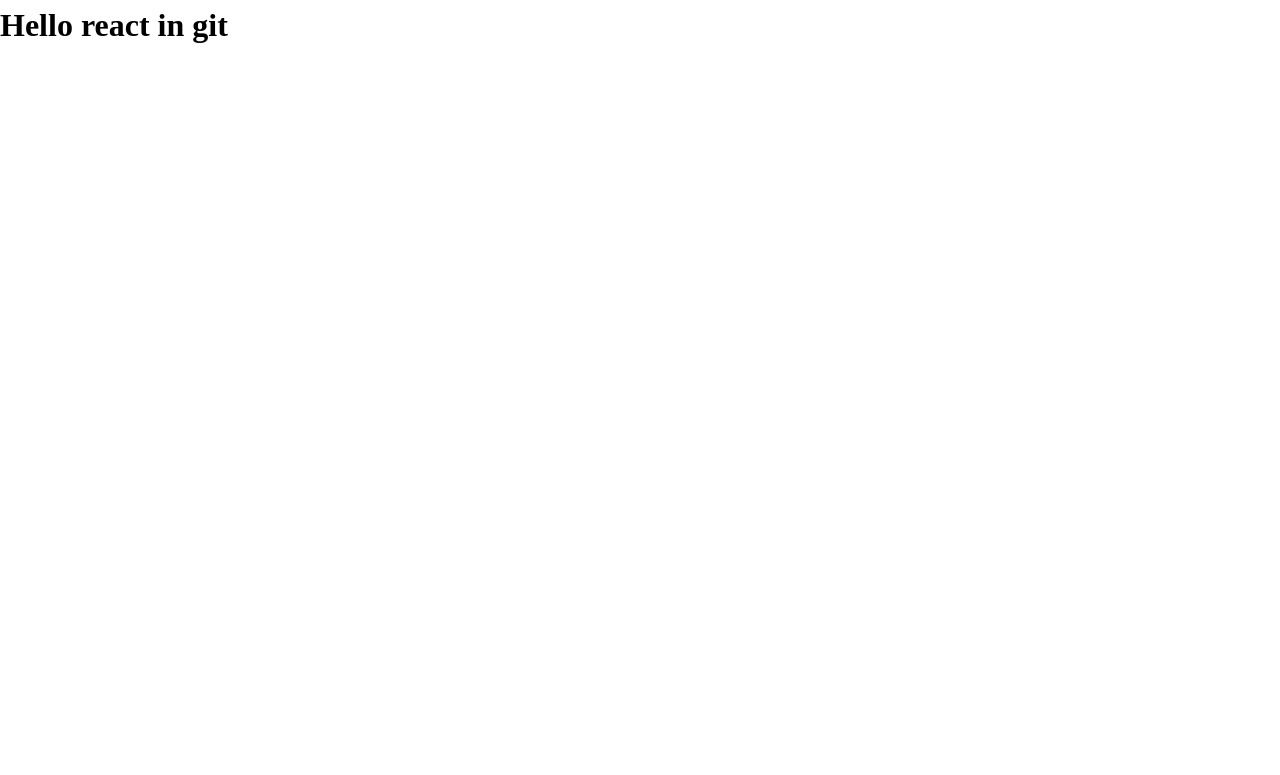
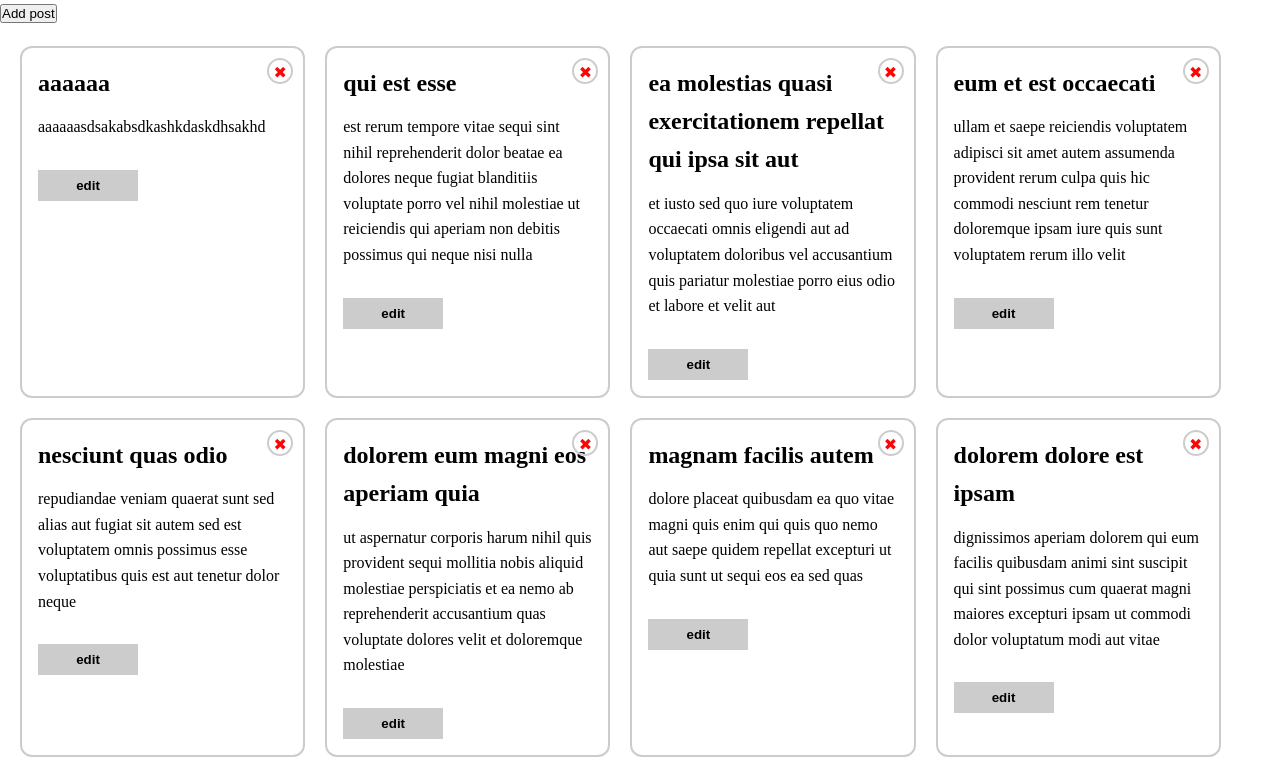
Before and after one commit to BrownEdgar/smart-juniors, a React (Vite) app: page / in a window 1280 px wide. Shown: the top 775 px of the page. Built offline with nearby package versions, Linux system fonts and the light colour scheme; data requests are answered from the project's data file; a web font is replaced by a local one.

Commit message:
json-server

```diff
--- /dev/null
+++ b/db.json
@@ -0,0 +1,118 @@
+{
+  "posts": [
+    {
+      "userId": 5,
+      "id": 1,
+      "title": "aaaaaa",
+      "body": "aaaaaasdsakabsdkashkdaskdhsakhd"
+    },
+    {
+      "userId": 1,
+      "id": 2,
+      "title": "qui est esse",
+      "body": "est rerum tempore vitae\nsequi sint nihil reprehenderit dolor beatae ea dolores neque\nfugiat blanditiis voluptate porro vel nihil molestiae ut reiciendis\nqui aperiam non debitis possimus qui neque nisi nulla"
+    },
+    {
+      "userId": 1,
+      "id": 3,
+      "title": "ea molestias quasi exercitationem repellat qui ipsa sit aut",
+      "body": "et iusto sed quo iure\nvoluptatem occaecati omnis eligendi aut ad\nvoluptatem doloribus vel accusantium quis pariatur\nmolestiae porro eius odio et labore et velit aut"
+    },
+    {
+      "userId": 1,
+      "id": 4,
+      "title": "eum et est occaecati",
+      "body": "ullam et saepe reiciendis voluptatem adipisci\nsit amet autem assumenda provident rerum culpa\nquis hic commodi nesciunt rem tenetur doloremque ipsam iure\nquis sunt voluptatem rerum illo velit"
+    },
+    {
+      "userId": 1,
+      "id": 5,
+      "title": "nesciunt quas odio",
+      "body": "repudiandae veniam quaerat sunt sed\nalias aut fugiat sit autem sed est\nvoluptatem omnis possimus esse voluptatibus quis\nest aut tenetur dolor neque"
+    },
+    {
+      "userId": 1,
+      "id": 6,
+      "title": "dolorem eum magni eos aperiam quia",
+      "body": "ut aspernatur corporis harum nihil quis provident sequi\nmollitia nobis aliquid molestiae\nperspiciatis et ea nemo ab reprehenderit accusantium quas\nvoluptate dolores velit et doloremque molestiae"
+    },
+    {
+      "userId": 1,
+      "id": 7,
+      "title": "magnam facilis autem",
+      "body": "dolore placeat quibusdam ea quo vitae\nmagni quis enim qui quis quo nemo aut saepe\nquidem repellat excepturi ut quia\nsunt ut sequi eos ea sed quas"
+    },
+    {
+      "userId": 1,
+      "id": 8,
+      "title": "dolorem dolore est ipsam",
+      "body": "dignissimos aperiam dolorem qui eum\nfacilis quibusdam animi sint suscipit qui sint possimus cum\nquaerat magni maiores excepturi\nipsam ut commodi dolor voluptatum modi aut vitae"
+    },
+    {
+      "userId": 1,
+      "id": 9,
+      "title": "nesciunt iure omnis dolorem tempora et accusantium",
+      "body": "consectetur animi nesciunt iure dolore\nenim quia ad\nveniam autem ut quam aut nobis\net est aut quod aut provident voluptas autem voluptas"
+    },
+    {
+      "userId": 1,
+      "id": 10,
+      "title": "optio molestias id quia eum",
+      "body": "quo et expedita modi cum officia vel magni\ndoloribus qui repudiandae\nvero nisi sit\nquos veniam quod sed accusamus veritatis error"
+    },
+    {
+      "userId": 2,
+      "id": 11,
+      "title": "et ea vero quia laudantium autem",
+      "body": "delectus reiciendis molestiae occaecati non minima eveniet qui voluptatibus\naccusamus in eum beatae sit\nvel qui neque voluptates ut commodi qui incidunt\nut animi commodi"
+    },
+    {
+      "userId": 2,
+      "id": 12,
+      "title": "in quibusdam tempore odit est dolorem",
+      "body": "itaque id aut magnam\npraesentium quia et ea odit et ea voluptas et\nsapiente quia nihil amet occaecati quia id voluptatem\nincidunt ea est distinctio odio"
+    },
+    {
+      "userId": 2,
+      "id": 13,
+      "title": "dolorum ut in voluptas mollitia et saepe quo animi",
+      "body": "aut dicta possimus sint mollitia voluptas commodi quo doloremque\niste corrupti reiciendis voluptatem eius rerum\nsit cumque quod eligendi laborum minima\nperferendis recusandae assumenda consectetur porro architecto ipsum ipsam"
+    },
+    {
+      "userId": 2,
+      "id": 15,
+      "title": "eveniet quod temporibus",
+      "body": "reprehenderit quos placeat\nvelit minima officia dolores impedit repudiandae molestiae nam\nvoluptas recusandae quis delectus\nofficiis harum fugiat vitae"
+    },
+    {
+      "userId": 2,
+      "id": 16,
+      "title": "sint suscipit perspiciatis velit dolorum rerum ipsa laboriosam odio",
+      "body": "suscipit nam nisi quo aperiam aut\nasperiores eos fugit maiores voluptatibus quia\nvoluptatem quis ullam qui in alias quia est\nconsequatur magni mollitia accusamus ea nisi voluptate dicta"
+    },
+    {
+      "userId": 2,
+      "id": 17,
+      "title": "fugit voluptas sed molestias voluptatem provident",
+      "body": "eos voluptas et aut odit natus earum\naspernatur fuga molestiae ullam\ndeserunt ratione qui eos\nqui nihil ratione nemo velit ut aut id quo"
+    },
+    {
+      "userId": 2,
+      "id": 19,
+      "title": "adipisci placeat illum aut reiciendis qui",
+      "body": "illum quis cupiditate provident sit magnam\nea sed aut omnis\nveniam maiores ullam consequatur atque\nadipisci quo iste expedita sit quos voluptas"
+    },
+    {
+      "userId": 2,
+      "id": 20,
+      "title": "doloribus ad provident suscipit at",
+      "body": "qui consequuntur ducimus possimus quisquam amet similique\nsuscipit porro ipsam amet\neos veritatis officiis exercitationem vel fugit aut necessitatibus totam\nomnis rerum consequatur expedita quidem cumque explicabo"
+    },
+    {
+      "userId": 10,
+      "id": 21,
+      "title": "Lorem ipsum dolor sit.",
+      "body": "Lorem ipsum dolor sit amet consectetur adipisicing elit. Iste odio incidunt dolorem tempore eveniet recusandae quae. Ab consectetur cumque fugit exercitationem consequuntur temporibus totam earum error. Accusamus ipsum voluptatum consequuntur natus totam. Incidunt, facere tenetur error sit eveniet aut tempora."
+    }
+  ]
+}
--- a/package.json
+++ b/package.json
@@ -5,6 +5,7 @@
   "type": "module",
   "scripts": {
     "dev": "vite",
+    "start": "concurrently \"npm run dev\" \"json-server --watch db.json\"",
     "build": "vite build",
     "lint": "eslint . --ext js,jsx --report-unused-disable-directives --max-warnings 0",
     "preview": "vite preview"
@@ -12,7 +13,9 @@
   "dependencies": {
     "axios": "^1.6.0",
     "classnames": "^2.3.2",
+    "concurrently": "^8.2.2",
     "formik": "^2.4.5",
+    "json-server": "^0.17.4",
     "react": "^18.2.0",
     "react-dom": "^18.2.0",
     "react-icons": "^4.11.0",
--- a/src/main.jsx
+++ b/src/main.jsx
@@ -1,5 +1,5 @@
 import ReactDOM from 'react-dom/client';
-import App from './App';
+import App from './users/Edgar/json-server/App';
 import './index.css';
 
 ReactDOM.createRoot(document.getElementById('root')).render(<App />);
--- /dev/null
+++ b/src/users/Edgar/json-server/App.jsx
@@ -0,0 +1,95 @@
+import axios from 'axios';
+import { useState, useEffect } from 'react';
+
+import './App.scss'
+import Modal from '../props_children/Modal';
+import { Field, Form, Formik } from 'formik';
+import PATHS from './phats/serverPaths';
+
+export default function App() {
+  const [posts, setPosts] = useState([]);
+  const [deletedPostId, setDeletedPostId] = useState(null)
+  const [isOpen, setIsOpen] = useState(false)
+  const [editablePostId, setEditablePostId] = useState(null)
+
+  useEffect(() => {
+    axios('http://localhost:3000/posts')
+      .then(res => setPosts(res.data))
+      .catch(err => console.log(err))
+  }, [deletedPostId, posts.length])
+
+  const handleDelete = (postId) => {
+    setDeletedPostId(postId)
+    axios(PATHS.DELETE_POST_BY_ID.replace(':id', deletedPostId), {
+      method: 'DELETE'
+    })
+      .catch(err => console.log(err))
+  }
+  const toggleModal = () => {
+    setIsOpen(!isOpen)
+  }
+  const editPost = (id) => {
+    setEditablePostId(id)
+  }
+
+  const handleSubmit = (values, { resetForm }) => {
+    console.log(values);
+    axios.patch(`http://localhost:3000/posts/${editablePostId}`, values)
+      .then(() => setPosts([]))
+      .catch(err => console.log(err))
+    toggleModal()
+    resetForm()
+  }
+
+  const addPost = () => {
+    const newPost = {
+      "userId": 10,
+      "id": 21,
+      "title": "Lorem ipsum dolor sit.",
+      "body": "Lorem ipsum dolor sit amet consectetur adipisicing elit. Iste odio incidunt dolorem tempore eveniet recusandae quae. Ab consectetur cumque fugit exercitationem consequuntur temporibus totam earum error. Accusamus ipsum voluptatum consequuntur natus totam. Incidunt, facere tenetur error sit eveniet aut tempora."
+    }
+    axios.post(`http://localhost:3000/posts`, newPost)
+      .then(() => setPosts([]))
+      .catch(err => console.log(err))
+
+  }
+
+  return (
+    <>
+      {
+        isOpen && <Modal toggleModal={toggleModal} >
+          <Formik
+            initialValues={{ userId: '', title: '', body: '' }}
+            validateOnBlur={true}
+            validateOnChange={false}
+            onSubmit={handleSubmit}
+          >
+            <Form>
+              <Field type="text" name="title" />
+              <Field type="text" name="body" />
+              <Field type="number" name="userId" min={1} max={10} />
+              <input type="submit" />
+            </Form>
+          </Formik>
+        </Modal>
+      }
+
+      <button onClick={addPost}>Add post</button>
+      <div className='Posts'>
+        {posts.map(elem => {
+          return (
+            <div className="Posts-item" key={elem.id}>
+              <span onClick={() => handleDelete(elem.id)}>&#10006;</span>
+              <h2>{elem.title}</h2>
+              <p>{elem.body}</p>
+              <button onClick={() => {
+                toggleModal();
+                editPost(elem.id)
+              }}>edit</button>
+            </div>
+          )
+        })}
+      </div>
+    </>
+  )
+}
--- /dev/null
+++ b/src/users/Edgar/json-server/App.scss
@@ -0,0 +1,38 @@
+.Posts {
+  display: flex;
+  gap: 20px;
+  flex-wrap: wrap;
+  align-content: flex-start;
+  padding: 20px;
+  &-item {
+    padding: 1em;
+    border: 2px solid #ccc;
+    border-radius: 12px;
+    flex: 0 0 23%;
+    position: relative;
+    h2 {
+      margin-bottom: 12px;
+    }
+    span {
+      position: absolute;
+      top: 10px;
+      right: 10px;
+      border-radius: 50%;
+      border: 2px solid #ccc;
+      color: #ff0404;
+      width: 26px;
+      height: 26px;
+      text-align: center;
+      cursor: pointer;
+    }
+    button {
+      background-color: #ccc;
+      padding: 0.6em 1em;
+      font-weight: 600;
+      border: 0;
+      width: 100px;
+      margin-top: 30px;
+      cursor: pointer;
+    }
+  }
+}
--- /dev/null
+++ b/src/users/Edgar/json-server/phats/serverPaths.js
@@ -0,0 +1,8 @@
+const BASE_URL = 'http://localhost:3000'
+
+
+const PATHS = {
+  GET_ALL_POSTS: `${BASE_URL}/posts`,
+  DELETE_POST_BY_ID: `${BASE_URL}/posts/:id`
+}
+export default PATHS
--- a/src/users/Hayk/homework_8/components/RegForm/RegForm.jsx
+++ b/src/users/Hayk/homework_8/components/RegForm/RegForm.jsx
@@ -60,10 +60,11 @@ export default function RegForm({ users, setUsers }) {
   }
 
   const formSubmit = (values, actions) => {
+    console.log(values)
     profileImg.current.src = `/${values.profile_image}`
     const hasUser = users.some(user => values.email === user.email)
 
-    if(!hasUser) {
+    if (!hasUser) {
       setUsers([
         ...users,
         {
```
Also changed, not shown: src/users/Hayk/homework_8/App.jsx (+4 -4 lines), 1 other file (tests, documents, lock files or other folders).
